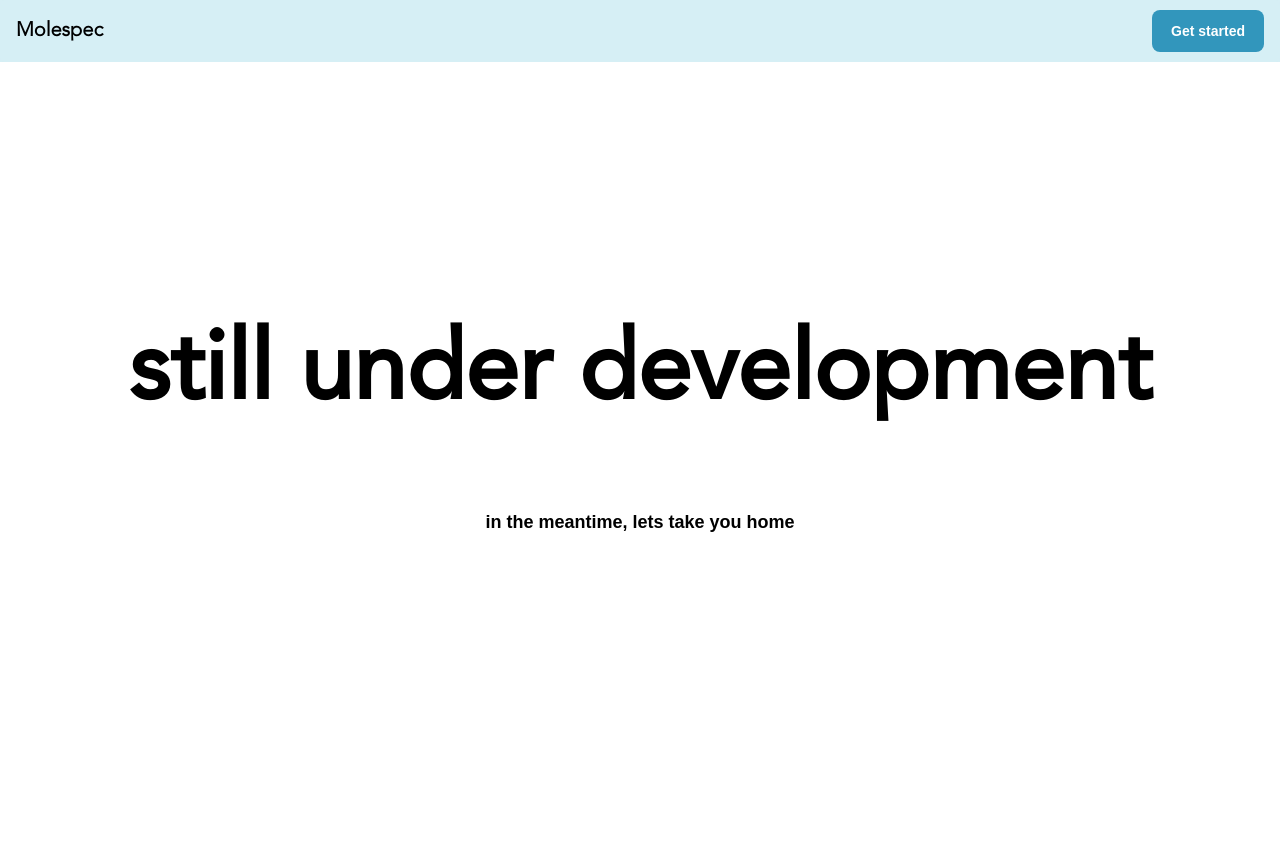
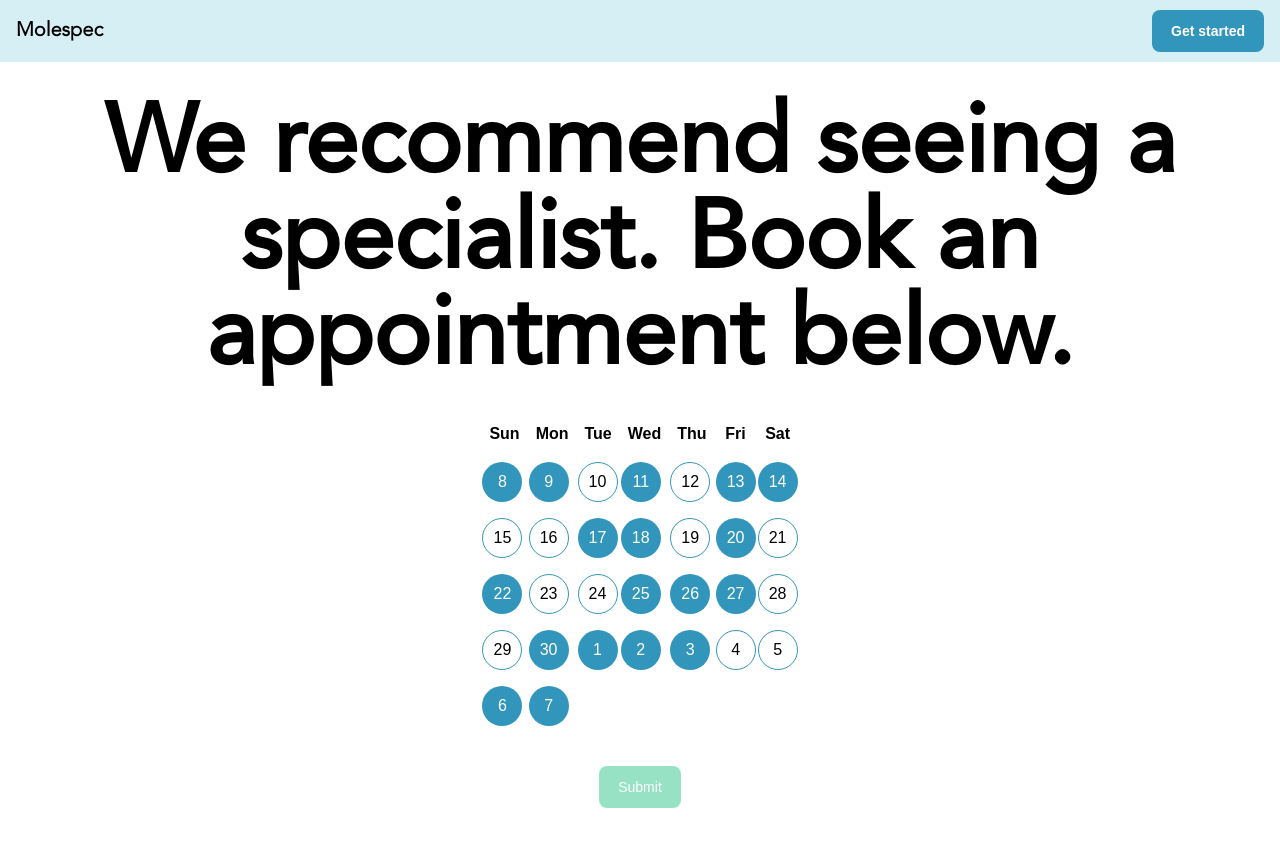
Before and after one commit to amaankahmad/ef-ai-hackathon-frontend, a React (Create React App) app: page /appointment-booking in a window 1280 px wide. Shown: the top 846 px of the page. Built offline with nearby package versions, Linux system fonts and the light colour scheme.

Commit message:
appointment booking feature done

```diff
--- a/package.json
+++ b/package.json
@@ -14,6 +14,7 @@
         "@types/tailwindcss": "^3.1.0",
         "aos": "^2.3.4",
         "axios": "^1.1.3",
+        "date-fns": "^2.30.0",
         "flowbite": "^1.6.2",
         "flowbite-react": "^0.3.7",
         "react": "^18.2.0",
--- a/src/pages/Additional Questions/index.tsx
+++ b/src/pages/Additional Questions/index.tsx
@@ -81,13 +81,14 @@ const AddInfoPage = () => {
     }
     setError(null);
     console.log("Submitting data:", formData);
+    navigate("/appointment-booking");
     // Navigate or perform other actions
   };
 
   return (
     <RootPage header="error">
       <div className="flex flex-col min-h-screen">
-        <h1 className="px-4 py-6 xs:text-3xl text-6xl md:text-8xl font-bold flex items-center text-center">
+        <h1 className="px-4 py-8 xs:text-3xl text-6xl md:text-8xl font-bold flex items-center text-center">
           Some additional questions
         </h1>
         {formTextField(
@@ -142,7 +143,7 @@ const AddInfoPage = () => {
         )}
         <div className="flex justify-end w-full pr-4 pt-4">
           <Button
-            style={{ backgroundColor: "#3296BC" }}
+            style={{ backgroundColor: "#31C48D" }}
             className="font-bold bg-white border-2 text-white"
             onClick={handleSubmit}
           >
--- a/src/pages/Appointment Booking/index.tsx
+++ b/src/pages/Appointment Booking/index.tsx
@@ -1,25 +1,147 @@
-import React from "react";
-import { Link } from "react-router-dom";
-
+import React, { useEffect, useState } from "react";
+import { format, addDays, getDaysInMonth } from "date-fns";
+import RootPage from "../root";
+import { Button } from "flowbite-react";
 import { useNavigate } from "react-router-dom";
-import RootPage from "../root";
 
 const AppointmentBookingPage = () => {
-  const navigate = useNavigate();
+  const [selectedDate, setSelectedDate] = useState(null);
+  const [selectedTime, setSelectedTime] = useState(null);
+  const [availableDates, setAvailableDates] = useState([]);
+  let navigate = useNavigate();
+
+  const daysInMonth = getDaysInMonth(new Date());
+  const allDates = Array.from({ length: daysInMonth }, (_, i) =>
+    addDays(new Date(), i)
+  );
+
+  useEffect(() => {
+    setAvailableDates(allDates.filter(() => Math.random() > 0.5)); // Randomly select available dates
+  }, []);
+
+  const availableTimes = [
+    "9:00 AM",
+    "10:00 AM",
+    "11:00 AM",
+    "2:00 PM",
+    "3:00 PM",
+  ];
+
+  const handleDateClick = (date) => {
+    setSelectedDate(date);
+    setSelectedTime(null);
+    window.scrollTo({
+      top: document.getElementById("Times").offsetTop,
+      behavior: "smooth",
+    });
+  };
+
+  const handleTimeClick = (time) => {
+    setSelectedTime(time);
+  };
+
+  const handleSubmit = () => {
+    // Format the date to "Friday, September 8th"
+    const formattedDate = format(selectedDate, "EEEE, MMMM do");
+
+    // Navigate to the confirmation page and pass the selected date and time
+    navigate("/confirmation", {
+      state: {
+        selectedDate: formattedDate,
+        selectedTime: selectedTime,
+      },
+    });
+  };
+
+  const rows = Math.ceil(daysInMonth / 7);
+  const dateStrings = availableDates.map((date) => format(date, "yyyy-MM-dd"));
 
   return (
     <RootPage header="error">
-      <div className="flex flex-col items-center justify-center min-h-screen">
-        <h1 className="xs:text-5xl text-6xl md:text-8xl font-bold mb-6 flex items-center text-center">
-          still under development
+      <div className="flex flex-col items-center min-h-screen">
+        <h1 className="xs:text-3xl text-6xl mt-8 md:text-8xl font-bold mb-6 flex items-center text-center">
+          We recommend seeing a specialist. Book an appointment below.
         </h1>
-        <button
-          className="px-8 py-4 my-[4%] text-black rounded-full text-lg font-semibold"
-          style={{ backgroundColor: "#FFFFFF" }}
-          onClick={() => navigate("/")}
-        >
-          in the meantime, lets take you home
-        </button>
+
+        <table className="table-fixed mt-2">
+          <thead>
+            <tr>
+              {["Sun", "Mon", "Tue", "Wed", "Thu", "Fri", "Sat"].map(
+                (day, index) => (
+                  <th key={index} className="w-1/7 py-2 px-2">
+                    {day}
+                  </th>
+                )
+              )}
+            </tr>
+          </thead>
+          <tbody>
+            {Array.from({ length: rows }, (_, rowIndex) => (
+              <tr key={rowIndex}>
+                {Array.from({ length: 7 }, (_, colIndex) => {
+                  const dateIndex = rowIndex * 7 + colIndex;
+                  const date = allDates[dateIndex];
+                  return (
+                    <td key={colIndex} className="w-1/7 py-2">
+                      {date && (
+                        <button
+                          className={`w-10 h-10 rounded-full flex items-center justify-center ${
+                            format(date, "yyyy-MM-dd") ===
+                            (selectedDate
+                              ? format(selectedDate, "yyyy-MM-dd")
+                              : "")
+                              ? "bg-[#31C48D] text-white"
+                              : dateStrings.includes(format(date, "yyyy-MM-dd"))
+                              ? "bg-[#3296BC] text-white"
+                              : "border border-[#3296BC] text--[#3296BC]"
+                          }`}
+                          onClick={() => {
+                            if (
+                              dateStrings.includes(format(date, "yyyy-MM-dd"))
+                            ) {
+                              handleDateClick(date);
+                            }
+                          }}
+                          disabled={
+                            !dateStrings.includes(format(date, "yyyy-MM-dd"))
+                          }
+                        >
+                          {date ? format(date, "d") : ""}
+                        </button>
+                      )}
+                    </td>
+                  );
+                })}
+              </tr>
+            ))}
+          </tbody>
+        </table>
+        {selectedDate && (
+          <div id="Times" className="flex flex-wrap justify-center mt-4">
+            <h1 className="w-full text-center text-2xl mb-4">Times</h1>
+            {availableTimes.map((time, index) => (
+              <Button
+                key={index}
+                className={`m-2 ${
+                  selectedTime === time ? "bg-[#31C48D]" : "bg-[#3296BC]"
+                }`}
+                onClick={() => handleTimeClick(time)}
+              >
+                {time}
+              </Button>
+            ))}
+          </div>
+        )}
+        <div className="mt-8">
+          <Button
+            className="text-white"
+            style={{ backgroundColor: "#31C48D" }}
+            onClick={handleSubmit}
+            disabled={!selectedDate || !selectedTime}
+          >
+            Submit
+          </Button>
+        </div>
       </div>
     </RootPage>
   );
--- /dev/null
+++ b/src/pages/Confirmation/index.tsx
@@ -0,0 +1,76 @@
+// Import necessary modules and hooks
+import { useLocation, useNavigate } from "react-router-dom";
+import { useEffect, useState, useRef } from "react";
+import RootPage from "../root";
+import { Button } from "flowbite-react";
+
+// Define the ConfirmationPage component
+const ConfirmationPage = () => {
+  // Use React Router's hooks to get location and navigation functions
+  const location = useLocation();
+  const navigate = useNavigate();
+
+  // Get date and time from location state or use default values
+  const date = location.state?.selectedDate || "Friday, September 8th";
+  const time = location.state?.selectedTime || "8:00 AM";
+
+  // State and ref for handling image
+  const [imageSrc, setImageSrc] = useState(null);
+  const fileInputRef = useRef(null);
+
+  // Effect to read the captured image from the location state
+  useEffect(() => {
+    if (location.state && location.state.capturedImage) {
+      const reader = new FileReader();
+      reader.onloadend = () => {
+        setImageSrc(reader.result);
+      };
+      reader.readAsDataURL(location.state.capturedImage);
+    }
+  }, [location]);
+
+  // Function to handle image capture and navigate to analysis page
+  const handleCapture = (e) => {
+    const file = e.target.files[0];
+    if (file) {
+      navigate("/analysis", { state: { capturedImage: file } });
+    }
+  };
+
+  // Placeholder function for adding event to calendar
+  const addToCalendar = () => {
+    alert("Add to Calendar feature not yet implemented.");
+  };
+
+  return (
+    <RootPage header="home">
+      <div className="flex flex-col items-center justify-center h-screen px-4">
+        <h1 className="text-4xl font-bold mb-12">
+          Your appointment with Dr. Clifford has been confirmed.
+        </h1>
+        <div className="text-align-left" style={{ color: "grey" }}>
+          <div>
+            {/* Display appointment information in grey */}
+            Your appointment is scheduled for {date} at {time}.
+          </div>
+          <div className="mt-4">
+            {/* Display location information in grey */}
+            4th Floor, Room PathFinder, Senna Building
+          </div>
+          <div>Gorsuch Pl, London E2 8JL</div>
+        </div>
+        {/* Add to calendar button */}
+        <Button
+          onClick={addToCalendar}
+          className="mt-12"
+          style={{ backgroundColor: "#3296BC" }}
+        >
+          Add to Calendar
+        </Button>
+      </div>
+    </RootPage>
+  );
+};
+
+// Export the ConfirmationPage component
+export default ConfirmationPage;
--- a/src/routes/index.tsx
+++ b/src/routes/index.tsx
@@ -9,6 +9,7 @@ import InspectPage from "../pages/Inspect";
 import RegularTrackingPage from "../pages/Regular Tracking";
 import AddInfoPage from "../pages/Additional Questions";
 import AnalysisPage from "../pages/Analysis";
+import ConfirmationPage from "../pages/Confirmation";
 
 const AppRoutes = () => {
   return (
@@ -18,6 +19,7 @@ const AppRoutes = () => {
       <Route path="/appointment-booking" element={<AppointmentBookingPage />} />
       <Route path="/additional-info" element={<AddInfoPage />} />
       <Route path="/tracking" element={<RegularTrackingPage />} />
+      <Route path="/confirmation" element={<ConfirmationPage />} />
       <Route path="/analysis" element={<AnalysisPage />} />
       <Route path="/error" element={<Error />} />
       <Route path="/coming-soon" element={<ComingSoonPage />} />
```
Also changed, not shown: 2 other files (tests, documents, lock files or other folders).
